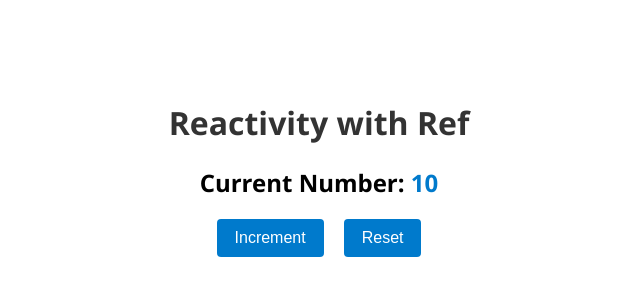
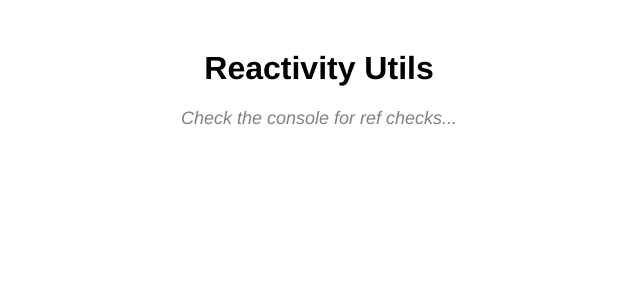
Before and after one commit to birajgrs1/vuejs-complete, a Vue app in the folder practices/day2/: page / in a window 1280 px wide. Shown: the top 300 px of the page, without its empty margins (321-961 px from the left). Built offline with nearby package versions, Linux system fonts and the light colour scheme.

Commit message:
complete understanding of reactivity utils

```diff
--- a/practices/day2/src/App.vue
+++ b/practices/day2/src/App.vue
@@ -1,14 +1,16 @@
 <script setup>
 // import AttributeBindingDemo from './components/AttributeBindingDemo.vue';
 // import ReactivityWithReactive from './components/ReactivityWithReactive.vue';
-import ReactivityWithRef from './components/ReactivityWithRef.vue';
+// import ReactivityWithRef from './components/ReactivityWithRef.vue';
+import ReactivityUtils from './components/ReactivityUtils.vue';
+
 </script>
 <template>
   <div class="app">
     <!--  <AttributeBindingDemo />  -->
     <!--  <ReactivityWithReactive /> -->
-    <ReactivityWithRef />
-
+    <!-- <ReactivityWithRef /> -->
+    <ReactivityUtils />
 
   </div>
 </template>
--- /dev/null
+++ b/practices/day2/src/components/ReactivityUtils.vue
@@ -0,0 +1,74 @@
+<script setup>
+import { ref, reactive, isRef, isReactive, isProxy, unref, toRef, toRefs} from "vue";
+
+const a = 10;
+const b = ref(20);
+const c = reactive({ value: 30 });
+const msg = "Hello Vue 3!";
+const myObject = reactive({ name: "Vue", version: 3 });
+
+const myRef = ref(100);
+
+console.log("Is 'a' a ref?", isRef(a)); // false
+console.log("Is 'b' a ref?", isRef(b)); // true
+console.log("Is 'c' a ref?", isRef(c)); // false
+console.log("Is 'c' reactive?", isReactive(c)); // true
+
+console.log("Is num return proxy?", isProxy(a)); // false
+console.log("Is msg return proxy?", isProxy(msg)); // false
+console.log("Is c return proxy?", isProxy(c)); // true
+console.log("Is myObject return proxy?", isProxy(myObject)); // true
+
+console.log("Unref myRef:", unref(myRef));
+
+const user = reactive({
+  name: "Rabin Shrestha",
+  age: 30,
+  address: {
+    city: "Nepal",
+    country: "Kathmandu",
+  }
+});
+console.log("User details:", user);
+console.log("Is user a ref?", isRef(user));
+console.log("Is user reactive?", isReactive(user));
+
+// converting name to ref
+const userNameRef = toRef(user, 'name');
+console.log("User name as ref:", userNameRef);
+console.log("Is userNameRef a ref?", isRef(userNameRef));
+
+const programmingLanguages = reactive({
+  languages: ["JavaScript", "Python", "Java"],
+  frameworks: ["Vue", "React", "Angular"],
+  price: 100,
+});
+console.log("Programming Languages:", programmingLanguages);
+console.log("Is programmingLanguages a ref?", isRef(programmingLanguages));
+console.log("Is programmingLanguages reactive?", isReactive(programmingLanguages));
+// using toRefs to convert the entire object to refs
+const programmingLanguagesRefs = toRefs(programmingLanguages);
+console.log("Programming Languages as refs:", programmingLanguagesRefs);
+console.log("Is programmingLanguagesRefs a ref?", isRef(programmingLanguagesRefs));
+</script>
+<template>
+  <div class="container">
+    <h1>Reactivity Utils</h1>
+    <!-- <h2>Value of a: {{ a }}</h2>
+    <h2>Value of b: {{ b }}</h2> -->
+    <!-- user details   -->
+    <!-- <h2>User Details:</h2>
+    <p>Name: {{ user.name }}</p>
+    <p>Age: {{ user.age }}</p>
+    <p>City: {{ user.address.city }}</p>
+    <p>Country: {{ user.address.country }}</p> -->
+    <p>Check the console for ref checks...</p>
+  </div>
+</template>
+<style scoped>
+p {
+  font-style: italic;
+  color: gray;
+  font-size: large;
+}
+</style>
```
